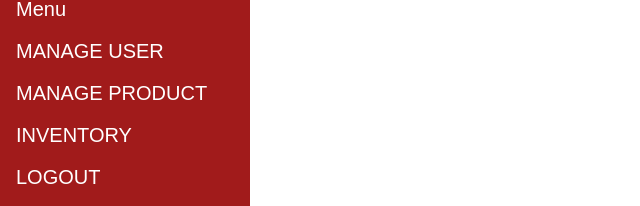
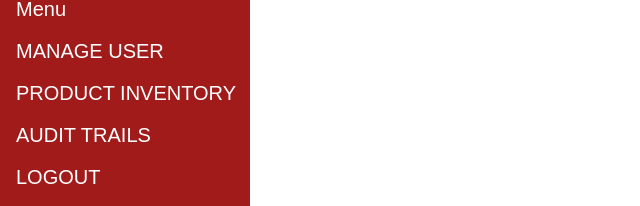
Before and after one commit to mdonnamadeline/PCBUILDTRACK-, a React (Vite) app in the folder dashboard/: page /sidebar in a window 1280 px wide. Shown: the part 294-500 px from the top of the page, without its empty margins (0-640 px from the left). Built offline with nearby package versions, Linux system fonts and the light colour scheme.

Commit message:
change accounting to audit

```diff
--- a/dashboard/src/pages/Sidebar.jsx
+++ b/dashboard/src/pages/Sidebar.jsx
@@ -27,10 +27,10 @@ export default function Sidebar() {
                     MANAGE USER
                 </Link>
                 <Link to="/manageproduct" className="sidebar-item">
-                    MANAGE PRODUCT
+                    PRODUCT INVENTORY
                 </Link>
-                <Link to="/accounting" className="sidebar-item">
-                    INVENTORY
+                <Link to="/audit" className="sidebar-item">
+                   AUDIT TRAILS
                 </Link>
                 <Link to="/login" className="sidebar-item">
                     LOGOUT
```
